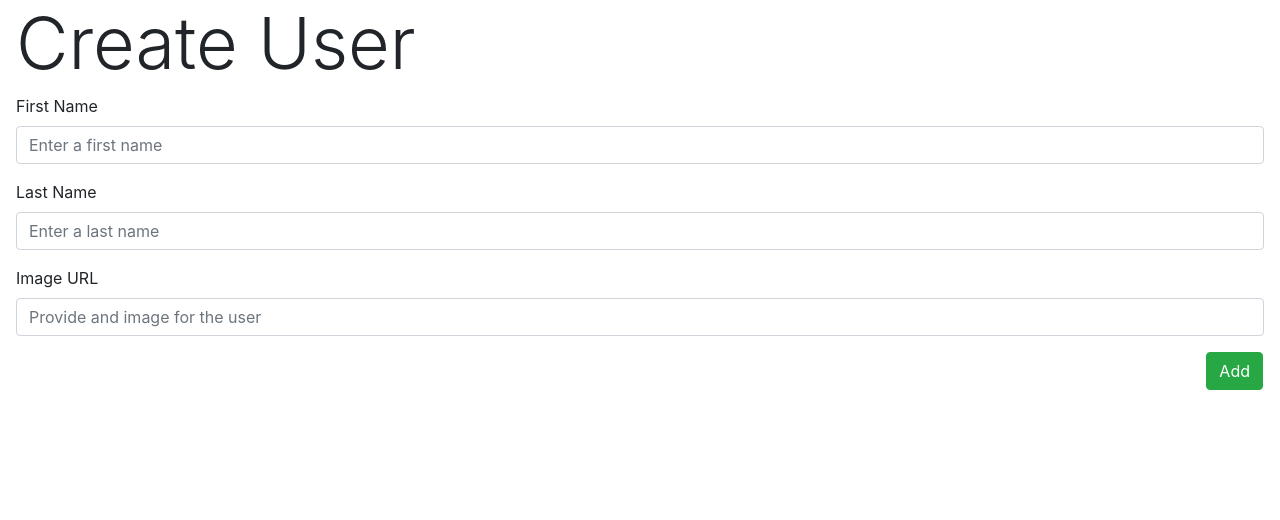
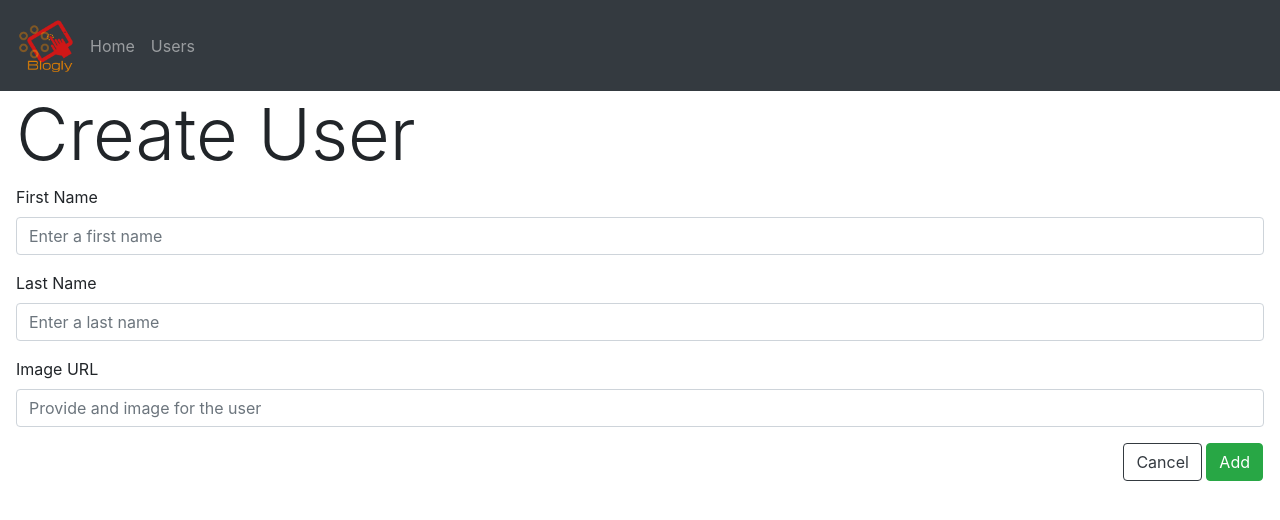
Before and after one commit to jbenjoy2/blogly, a Flask app: page /users/new in a window 1280 px wide. Shown: the top 520 px of the page. Run offline with Flask 2, Linux system fonts and the light colour scheme; some libraries are stand-ins or nearby versions.

Commit message:
reworked the site to have a navbar and therefore removed some of the other buttons i had. also added a home page with recent posts

```diff
--- a/app.py
+++ b/app.py
@@ -17,8 +17,10 @@ db.create_all()
 
 @app.route('/')
 def show_root():
-    """root which redirects to users"""
-    return redirect('/users')
+    """root , shows 5 most recent posts"""
+    posts = Post.query.order_by(Post.created_at.desc()).limit(5).all()
+
+    return render_template('index.html', posts=posts)
 
 
 @app.route('/users')
--- a/templates/404.html
+++ b/templates/404.html
@@ -1,4 +1,4 @@
-{% extends 'users/base.html' %}
+{% extends 'base.html' %}
 {% block title %}UH OH!{% endblock %}
 
 {%block content%}
--- a/templates/users/base.html
+++ b/templates/base.html
@@ -8,7 +8,28 @@
     <title>{% block title %}{% endblock %}</title>
 </head>
 <body>
-    {% block content %}{% endblock %}
+    <nav class="navbar navbar-expand-lg navbar-dark bg-dark">
+        <a class="navbar-brand" href="/">
+            <img src="../static/img/logo.png" alt="" height="65" width="65">
+        </a>
+        <button class="navbar-toggler" type="button" data-toggle="collapse" data-target="#navbarSupportedContent" aria-controls="navbarSupportedContent" aria-expanded="false" aria-label="Toggle navigation">
+          <span class="navbar-toggler-icon"></span>
+        </button>
+
+        <div class="collapse navbar-collapse" id="navbarSupportedContent">
+          <div class="row align-bottom">
+          <ul class="navbar-nav mr-auto ml-auto">
+            <li class="nav-item">
+              <a class="nav-link" href="/">Home <span class="sr-only">(current)</span></a>
+            </li>
+            <li class="nav-item">
+              <a class="nav-link" href="/users">Users</a>
+            </li>
+          </ul>
+        </div>
+      </div>
+      </nav>
+      {% block content %}{% endblock %}
     <script src="https://code.jquery.com/jquery-3.5.1.slim.min.js" integrity="sha384-DfXdz2htPH0lsSSs5nCTpuj/zy4C+OGpamoFVy38MVBnE+IbbVYUew+OrCXaRkfj" crossorigin="anonymous"></script>
     <script src="https://cdn.jsdelivr.net/npm/popper.js@1.16.1/dist/umd/popper.min.js" integrity="sha384-9/reFTGAW83EW2RDu2S0VKaIzap3H66lZH81PoYlFhbGU+6BZp6G7niu735Sk7lN" crossorigin="anonymous"></script>
     <script src="https://cdn.jsdelivr.net/npm/bootstrap@4.5.3/dist/js/bootstrap.min.js" integrity="sha384-w1Q4orYjBQndcko6MimVbzY0tgp4pWB4lZ7lr30WKz0vr/aWKhXdBNmNb5D92v7s" crossorigin="anonymous"></script>
--- a/templates/posts/details.html
+++ b/templates/posts/details.html
@@ -1,4 +1,4 @@
-{% extends 'users/base.html' %}
+{% extends 'base.html' %}
 {% block title  %}{{post.title}}{% endblock %}
 
 {% block content %}
--- a/templates/posts/edit.html
+++ b/templates/posts/edit.html
@@ -1,4 +1,4 @@
-{% extends 'users/base.html' %}
+{% extends 'base.html' %}
 {% block title  %}{{post.title}}: Edit{% endblock %}
 
 {% block content %}
--- a/templates/posts/new.html
+++ b/templates/posts/new.html
@@ -1,4 +1,4 @@
-{% extends 'users/base.html' %}
+{% extends 'base.html' %}
 {% block title  %}New Post{% endblock %}
 
 {% block content %}
--- a/templates/users/add.html
+++ b/templates/users/add.html
@@ -19,6 +19,7 @@
         </div>
         <div class="form-group row">
             <div class="ml-auto mr-3">
+                <a class="btn btn-outline-dark"href="/users">Cancel</a>
                 <button type="submit" class="btn btn-success text-right">Add</button>
             </div>
         </div>
--- a/templates/users/details.html
+++ b/templates/users/details.html
@@ -1,4 +1,4 @@
-{% extends 'users/base.html' %}
+{% extends 'base.html' %}
 {% block title  %}{{user.full_name}}{% endblock %}
 
 {% block content %}
--- a/templates/users/edit.html
+++ b/templates/users/edit.html
@@ -1,4 +1,4 @@
-{% extends 'users/base.html' %}
+{% extends 'base.html' %}
 {% block title  %}{{user.full_name}}: Edit{% endblock %}
 
 {% block content %}
--- a/templates/users/users.html
+++ b/templates/users/users.html
@@ -1,4 +1,4 @@
-{% extends 'users/base.html' %}
+{% extends 'base.html' %}
 {% block title  %}Users{% endblock %}
 
 {% block content %}
```
Also changed, not shown: other parts of templates/users/add.html (+1 -1 lines), models.py (+9 -2 lines), templates/index.html (added, +23 -0 lines), static/img/logo.png (added).
